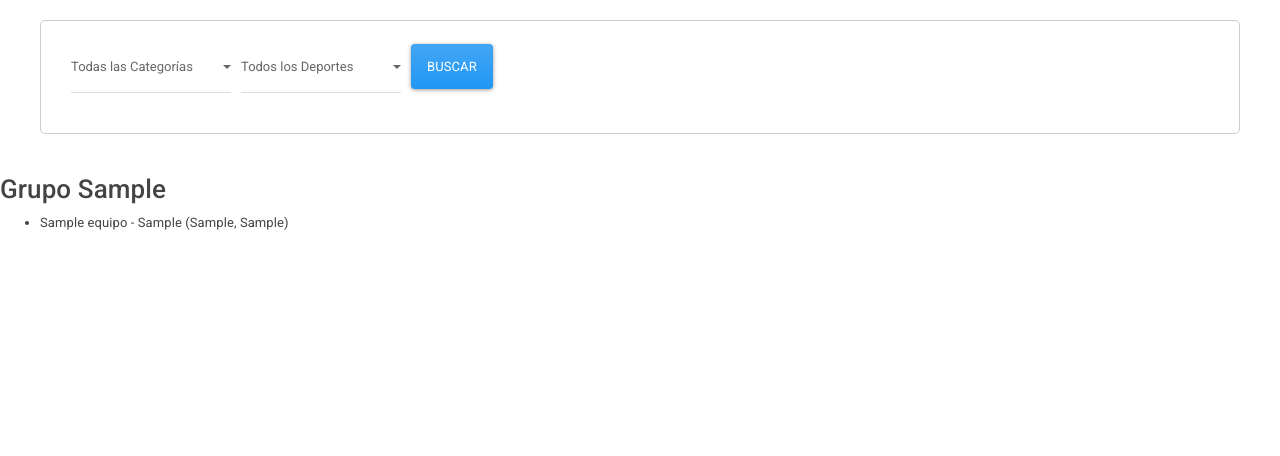
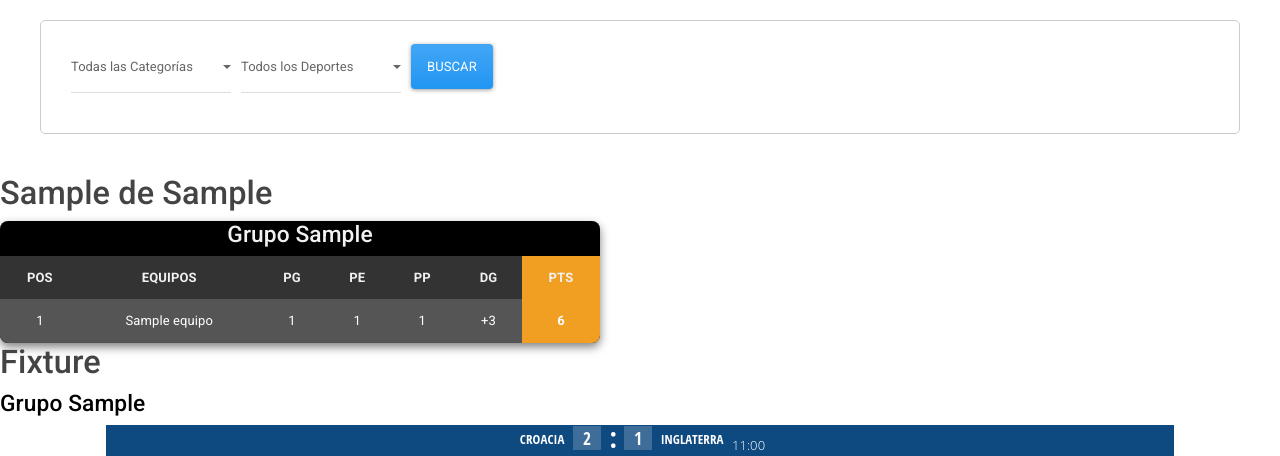
Before and after one commit to ParisNicolas/CopaRenault-Admin, a Flask app: a page that uses app/templates/deportes/partidos.html in a window 1280 px wide. Shown: the part 368-824 px from the top of the page. Before the commit the page ends 598 px from the top, so only its background shows below. Run offline with Flask 3, Linux system fonts and the light colour scheme; tables that the repository leaves empty hold one stand-in row (values such as "Sample post"); some libraries are stand-ins or nearby versions.

Commit message:
Cipri y base de partidos

```diff
--- a/app/routes/sports.py
+++ b/app/routes/sports.py
@@ -1,11 +1,11 @@
 from flask import Blueprint, render_template, request
 from app import db
-from app.models import Equipo, Inscripcion
+from app.models import Equipo, Inscripcion, Partido
 from collections import defaultdict
 
 sport_bp = Blueprint('sport_bp', __name__, template_folder='templates')
 
-@sport_bp.route('/partidos', defaults={'deporte': None, 'categoria': None})
+@sport_bp.route('/partidos', defaults={'deporte': 'Futbol', 'categoria': 'Masculino Mayor'})
 @sport_bp.route('/partidos/<deporte>/<categoria>')
 def partidos(deporte, categoria):
     # Filtrar equipos según el deporte y la categoría
@@ -14,7 +14,6 @@ def partidos(deporte, categoria):
         query = query.filter_by(deporte=deporte)
     if categoria:
         query = query.filter_by(categoria=categoria)
-
     equipos = query.order_by(Equipo.grupo).all()
 
     # Agrupar equipos por grupo
@@ -22,13 +21,19 @@ def partidos(deporte, categoria):
     for equipo in equipos:
         equipos_por_grupo[equipo.grupo].append(equipo)
 
-    return render_template('deportes/partidos.html', grupos=equipos_por_grupo)
+
+    partidos = Partido.query.filter_by(deporte=deporte, categoria=categoria).order_by(Partido.grupo, Partido.horario).all()
+
+    partidos_por_grupo = defaultdict(list)
+    for partido in partidos:
+        grupo = partido.grupo
+        partidos_por_grupo[grupo].append(partido)
 
 
-    """datos = []
-    for equipo in equipos:
-        datos.append({"nombre":equipo.deporte, "grupo":registro.grupo_equipo, "pts":registro.puntos_equipo})
-    return render_template('deportes/grupos.html', datos=datos)"""
+    return render_template('deportes/partidos.html', grupos=equipos_por_grupo, partidos=partidos_por_grupo, deporte=deporte, categoria=categoria)
+
+
+
 
 def asignar_equipos_manually():
     inscripciones = Inscripcion.query.all()
--- a/app/templates/deportes/partidos.html
+++ b/app/templates/deportes/partidos.html
@@ -44,6 +44,112 @@
         background-color: #f19f23;
         font-weight: bold;
     }
+
+    @import url('https://fonts.googleapis.com/css?family=Open+Sans+Condensed:300,700|Open+Sans:300,400,700');
+.r18-container {
+  max-width: 1068px;
+  margin: 0 auto;
+  width: 100%;
+  background: #0f3f79;
+  display: flex;
+  flex-flow: row wrap;
+}
+
+.r18-container>* {
+  flex: 1 100%;
+  text-align: center;
+}
+
+.r18-items:nth-child(1) {
+  background: rgba(0, 255, 255, 0.05);
+}
+
+.r18-items:nth-child(2) {
+  background: rgba(255, 0, 0, 0.05);
+}
+
+.r18-items:nth-child(3) {
+  background: rgba(0, 255, 0, 0.05);
+}
+
+@media all and (min-width: 900px) {
+  .r18-items {
+    flex: 1 auto;
+  }
+}
+
+@media only screen and (max-width: 600px) {
+  .r18-items {
+    display: flex;
+    flex-wrap: wrap;
+  }
+}
+
+.r18-columns {
+  display: inline-flex;
+  font-family: 'Open Sans Condensed', sans-serif;
+  padding-top: 5px;
+}
+
+.r18-name {
+  color: #FFFFFF;
+  font-size: 13px;
+  font-weight: 700;
+  text-transform: uppercase;
+  padding: 5px;
+  position: relative;
+  top: -6px;
+}
+
+.r18-team-l {
+  padding-right: 5px;
+}
+
+.r18-team-l::after {
+  font-family: 'Open Sans Condensed', sans-serif;
+  font-weight: 300;
+  content: ":";
+  color: #ffffff;
+  font-size: 28px;
+  line-height: 0;
+  top: -2px;
+  position: relative;
+  margin-left: 5px;
+}
+
+.r18-team-r {
+  padding-left: 2px;
+}
+
+.r18-team-r .flag-icon, .r18-team-l .flag-icon {
+  position: relative;
+  top: -4px;
+}
+
+.r18-score {
+  font-weight: 700;
+  font-size: 17.5px;
+  background: rgba(255, 255, 255, 0.2);
+  color: #fafafa;
+  position: relative;
+  padding: 0 10px;
+  top: -5px;
+}
+
+.r18-time {
+  color: #FFFFFF;
+  font-family: 'Open Sans', sans-serif;
+  display: inline-flex;
+  margin-bottom: -5px;
+}
+
+.r18-hour {
+  font-weight: 100;
+}
+
+.title-color{
+    color: #000000;
+}
 </style>
 
 <div class="col-md-16" style="margin: 40px;">
@@ -75,15 +181,64 @@
     </div>
 </div>
 
+<h1>{{ categoria }} de {{ deporte }}</h1>
 {% for grupo, equipos in grupos.items() %}
-    <h2>Grupo {{ grupo }}</h2>
-    <ul>
-        {% for equipo in equipos %}
-            <li>{{ equipo.nombre }} - {{ equipo.colegio }} ({{ equipo.deporte }}, {{ equipo.categoria }})</li>
-        {% endfor %}
-    </ul>
+    <div class="tabla-clasificacion">
+        <h3>Grupo {{ grupo }}</h3>
+        <table>
+            <thead>
+                <tr>
+                    <th>POS</th>
+                    <th>EQUIPOS</th>
+                    <th>PG</th>
+                    <th>PE</th>
+                    <th>PP</th>
+                    <th>DG</th>
+                    <th class="highlight">PTS</th>
+                </tr>
+            </thead>
+            <tbody>
+                {% for equipo in equipos %}
+                <tr>
+                    <td>1</td>
+                    <td>{{ equipo.nombre }}</td>
+                    <td>{{ equipo.victorias}}</td>
+                    <td>{{ equipo.empates}}</td>
+                    <td>{{ equipo.derrotas}}</td>
+                    <td>+3</td>
+                    <td class="highlight">6</td>
+                </tr>
+                {% endfor %}
+            </tbody>
+        </table>
+    </div>
 {% endfor %}
 
+<h1>Fixture</h1>
+{% for grupo, equipos in grupos.items() %}
+    <h3 class="title-color">Grupo {{ grupo }}</h3>
+
+    <div class="r18-container">
+
+        <div class="r18-items">
+        <div class="r18-columns">
+            <div class="r18-team-l" data-score="1">
+            <span class="r18-name">Croacia</span>
+            <span class="flag-icon flag-icon-hr"></span>
+            <span class="r18-score">2</span>
+            </div>
+            <div class="r18-team-r" data-score="2">
+            <span class="r18-score">1</span>
+            <span class="flag-icon flag-icon-gb"></span>
+            <span class="r18-name">Inglaterra</span>
+            </div>
+        </div>
+        <div class="r18-time">
+            <div class="r18-hour">11:00</div>
+        </div>
+        </div>
+    </div>
+{% endfor %}
 
 <script>
     document.getElementById("applyFiltersBtn").addEventListener("click", function () {
```
Also changed, not shown: app/models.py (+3 -4 lines), app/routes/main.py (+25 -4 lines), app/templates/general.html (+40 -4 lines), app/templates/login.html (+51 -24 lines), migrations/versions/1a35b2b79a0a_campo_grupo_añadido_en_partidos.py (added, +32 -0 lines), migrations/versions/819f7e24f82b_actualizamos_los_datos_de_partidos.py (added, +42 -0 lines).
